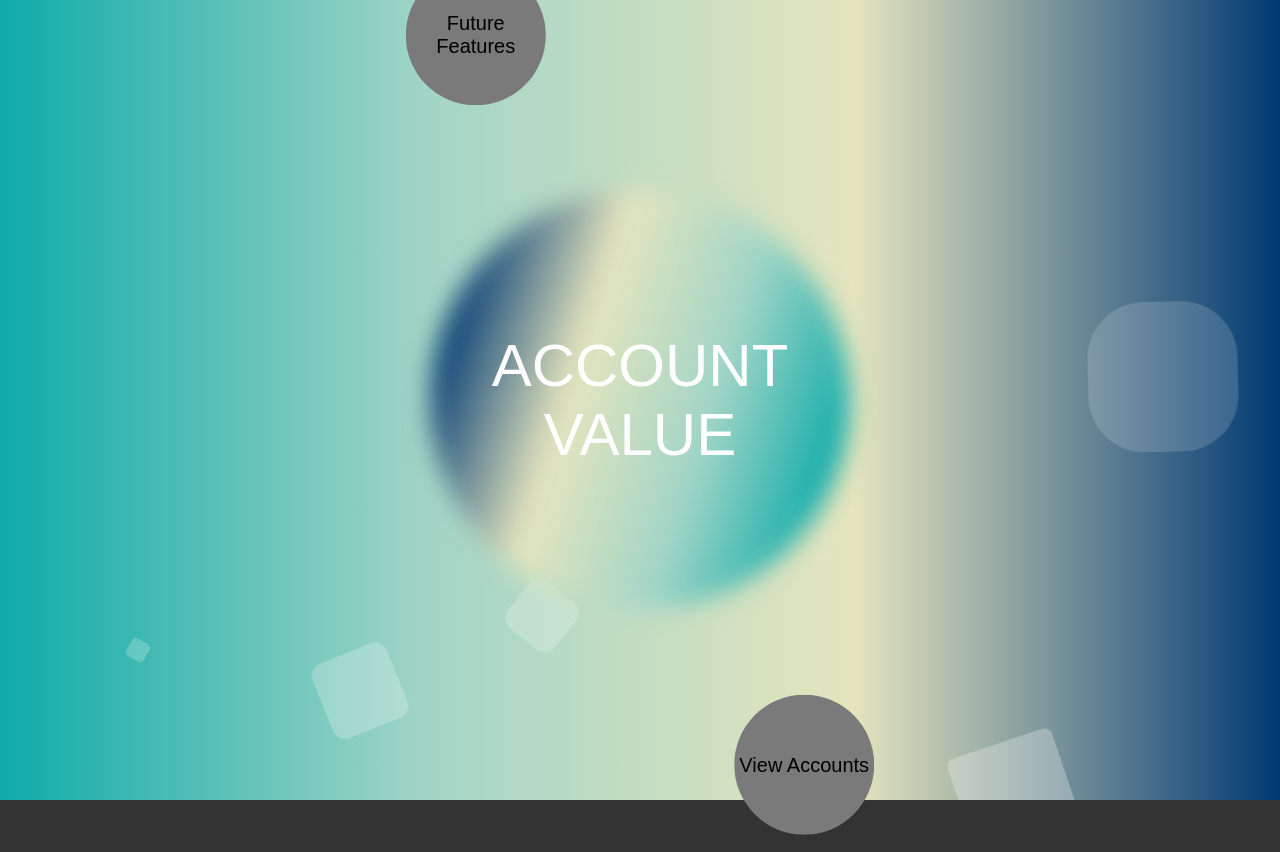
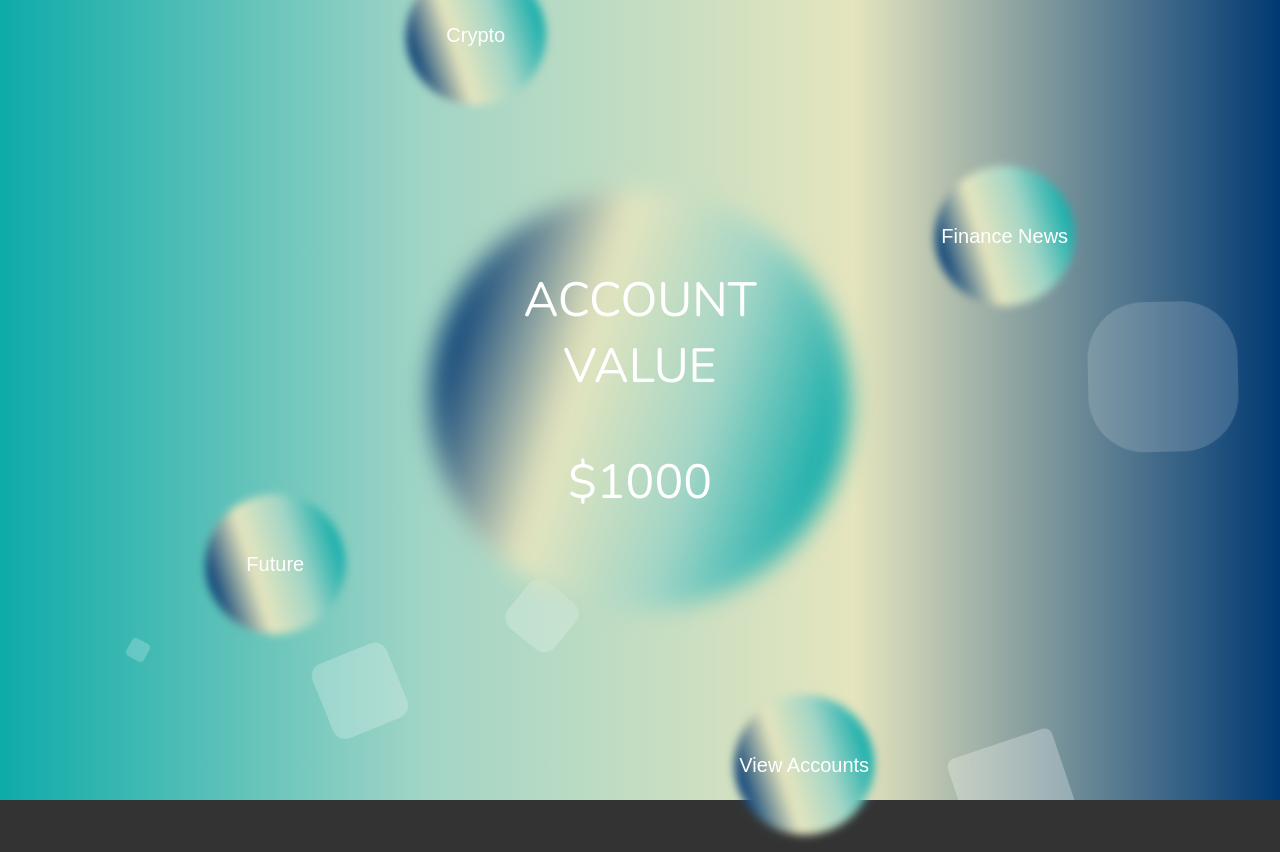
Before and after one commit to Brockosh/BankingApplication, a React (Create React App) app in the folder banking-app-front-end/: page /guest-options in a window 1280 px wide. Built offline with nearby package versions, Linux system fonts and the light colour scheme.

Commit message:
Further circle components added. Bug with text.

```diff
--- a/banking-app-front-end/public/index.html
+++ b/banking-app-front-end/public/index.html
@@ -5,6 +5,7 @@
     <link rel="icon" href="%PUBLIC_URL%/favicon.ico" />
     <meta name="viewport" content="width=device-width, initial-scale=1" />
     <meta name="theme-color" content="#000000" />
+    <link href="https://fonts.googleapis.com/css2?family=Nunito:wght@400;600;700&display=swap" rel="stylesheet">
     <meta
       name="description"
       content="Web site created using create-react-app"
--- a/banking-app-front-end/src/CSSFiles/CentralCircle.css
+++ b/banking-app-front-end/src/CSSFiles/CentralCircle.css
@@ -8,22 +8,6 @@
     }
   }
 
-
-
-  /* .glowing-swirl {
-    content: '';
-    position: absolute;
-    top: -2%;
-    left: -2%;
-    right: -2%;
-    bottom: -2%;
-    border-radius: 50%;
-    background: linear-gradient(270deg, #003973, #e5e5be, #a2d5c6, #0eaba9);
-    background-size: 100% 100%;
-    z-index: -3;
-    transform: translate(50%, 50%);
-    animation: rotateGradient 10s linear infinite;
-  } */
 
   .glowing-swirl::before {
     content: '';
@@ -56,6 +40,7 @@
   }
 
   .center {
+    font-family: 'Nunito', sans-serif;
     text-align: center;
     color: rgb(255, 255, 255);
     width: 350px;
@@ -63,8 +48,19 @@
     background-color: transparent;
     border-radius: 50%;
     display: flex;
-    justify-content: center;
+    flex-direction: column;
+    justify-content: space-around;
     align-items: center;
     position: relative;
-    z-index: 1;
+    z-index: 2;
   }
+
+  .value-text {
+    font-size: .8em;
+    margin-top: 5%;
+  }
+
+  .amount-text {
+    font-size: .8em;
+    margin-bottom: 10%;
+  }
--- a/banking-app-front-end/src/CSSFiles/OrbitingCircle.css
+++ b/banking-app-front-end/src/CSSFiles/OrbitingCircle.css
@@ -1,18 +1,3 @@
-.orbiting-circle {
-    display: flex;
-    justify-content: center;
-    align-items: center;
-    text-align: center;
-    font-size: 20px;
-    color: black;
-    border-radius: 50%;
-    background-color: rgb(122, 122, 122);
-    position: absolute;
-    top: 50%;
-    left: 50%;
-    animation: orbitAnimation infinite linear;
-  }
-
 @keyframes orbitAnimation {
   0% {
     transform: translate(-50%, -50%) rotate(0deg) translateX(400px) rotate(0deg);
@@ -20,6 +5,44 @@
   100% {
     transform: translate(-50%, -50%) rotate(360deg) translateX(400px) rotate(-360deg);
   }
+}
 
+@keyframes spin {
+  from {
+    transform: rotate(0deg);
+  }
+  to {
+    transform: rotate(-360deg);
+  }
+}
 
+.orbiting-circle {
+  position: absolute;
+  top: 50%;
+  left: 50%;
+  display: flex;
+  justify-content: center;
+  align-items: center;
+  width: 140px;
+  height: 140px;
+  border-radius: 50%;
+  animation: orbitAnimation 30s linear infinite;
+  font-size: 20px;
+  color: white;
+  z-index: 1;
 }
+
+.orbiting-circle::before {
+
+  content: '';
+  position: absolute;
+  width: 100%;
+  height: 100%;
+  border-radius: 50%;
+  background: linear-gradient(270deg, #003973, #e5e5be, #a2d5c6, #0eaba9);
+  transform: translate(-50%, -50%);
+  filter:blur(4px);
+  animation: spin 10s linear infinite;
+  animation-fill-mode: forwards;
+  z-index: -3;
+}
--- a/banking-app-front-end/src/JSFiles/CentralCircle.js
+++ b/banking-app-front-end/src/JSFiles/CentralCircle.js
@@ -2,12 +2,13 @@ import React from 'react';
 import Circle from './Circle';
 import '../CSSFiles/CentralCircle.css';
 
-const CentralCircle = ({ text }) => {
+const CentralCircle = ({ accountValue, amount }) => {
   return (
     <div className="container">
       <div className="glowing-swirl"></div>
       <Circle className="center">
-        <p>{text}</p>
+      <div className="value-text">{accountValue}</div>
+        <div className="amount-text">{amount}</div>
       </Circle>
     </div>
   )
--- a/banking-app-front-end/src/JSFiles/LandingPage.js
+++ b/banking-app-front-end/src/JSFiles/LandingPage.js
@@ -5,12 +5,14 @@ import AnimatedBackground from './AnimatedBackground';
 
 const LandingPage = () => {
     const centralContent = (
-        <CentralCircle text="ACCOUNT VALUE" />
+      <CentralCircle accountValue="ACCOUNT VALUE" amount="$1000" />
       );
 
       const orbitingCircles = [
         { text:"View Accounts", size: '140px', duration: '30s', radius: 200 },
-        { text:"Future Features",size: '140px', duration: '30s', delay: '-15s', radius: 200 },
+        { text:"Future",size: '140px', duration: '30s', delay: '-7.5s', radius: 200 },
+        { text:"Crypto",size: '140px', duration: '30s', delay: '-15s', radius: 200 },
+        { text:"Finance News",size: '140px', duration: '30s', delay: '-22.5s', radius: 200 }
       ];
 
       return (
```
Lines whose indentation alone changed are shown as unchanged.
